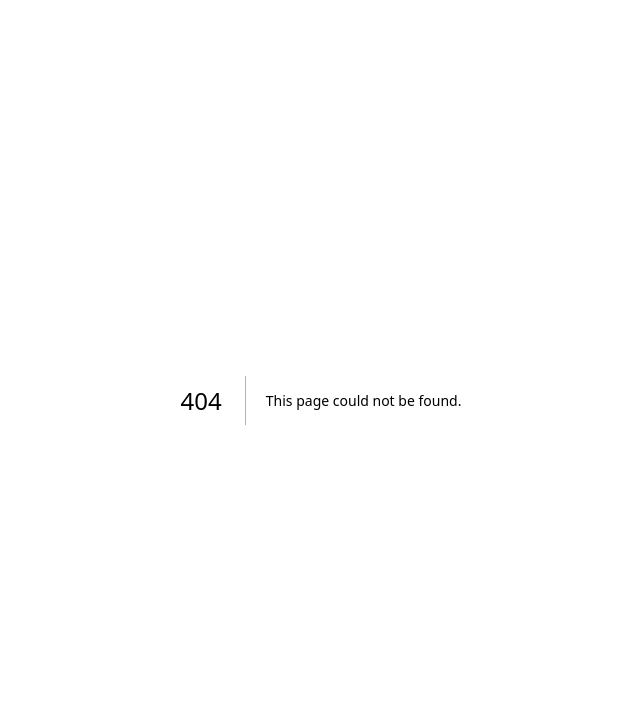
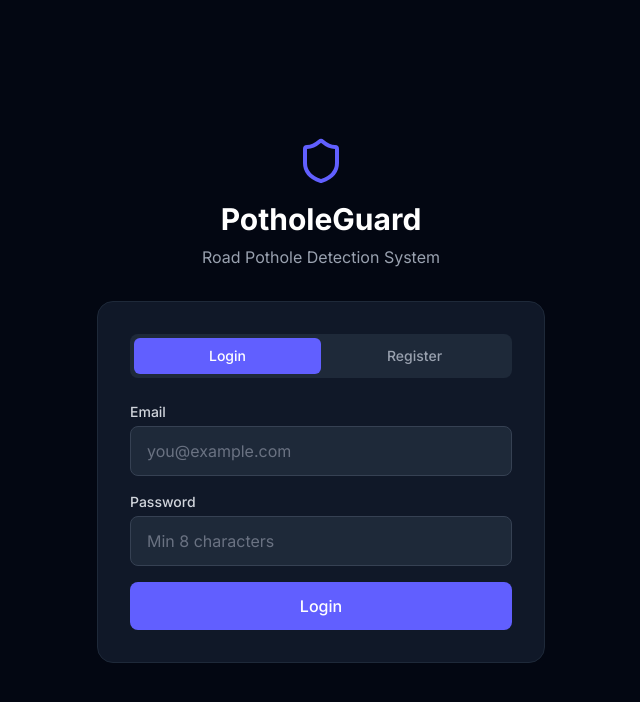
Before and after one commit to kripinya/road-pothole-detection-system, a Next.js app in the folder frontend/: page /login in a window 1280 px wide. Before the commit this address had no page. Shown: the top 702 px of the page, without its empty margins (319-959 px from the left). Built offline with nearby package versions, Linux system fonts and the light colour scheme; no server answers.

Commit message:
page.tsx

```diff
--- /dev/null
+++ b/frontend/src/app/login/page.tsx
@@ -0,0 +1,146 @@
+"use client";
+
+import { useState } from "react";
+import { useRouter } from "next/navigation";
+import { Shield } from "lucide-react";
+import api from "@/lib/api";
+
+export default function LoginPage() {
+    const router = useRouter();
+    const [isLogin, setIsLogin] = useState(true);
+    const [email, setEmail] = useState("");
+    const [password, setPassword] = useState("");
+    const [fullName, setFullName] = useState("");
+    const [error, setError] = useState("");
+    const [loading, setLoading] = useState(false);
+
+    const handleSubmit = async (e: React.FormEvent) => {
+        e.preventDefault();
+        setError("");
+        setLoading(true);
+
+        try {
+            if (isLogin) {
+                const res = await api.post("/api/v1/auth/login", { email, password });
+                localStorage.setItem("access_token", res.data.access_token);
+                localStorage.setItem("refresh_token", res.data.refresh_token);
+                router.push("/dashboard");
+            } else {
+                await api.post("/api/v1/auth/register", {
+                    email,
+                    password,
+                    full_name: fullName,
+                });
+                // Auto-login after registration
+                const res = await api.post("/api/v1/auth/login", { email, password });
+                localStorage.setItem("access_token", res.data.access_token);
+                localStorage.setItem("refresh_token", res.data.refresh_token);
+                router.push("/dashboard");
+            }
+        } catch (err: unknown) {
+            const axiosErr = err as { response?: { data?: { detail?: string } } };
+            setError(axiosErr.response?.data?.detail || "Something went wrong");
+        } finally {
+            setLoading(false);
+        }
+    };
+
+    return (
+        <div className="min-h-screen flex items-center justify-center bg-gray-950 px-4">
+            <div className="w-full max-w-md">
+                {/* Logo */}
+                <div className="text-center mb-8">
+                    <Shield className="w-12 h-12 text-indigo-500 mx-auto mb-4" />
+                    <h1 className="text-3xl font-bold text-white">PotholeGuard</h1>
+                    <p className="text-gray-400 mt-2">Road Pothole Detection System</p>
+                </div>
+
+                {/* Card */}
+                <div className="bg-gray-900 border border-gray-800 rounded-2xl p-8">
+                    {/* Tabs */}
+                    <div className="flex mb-6 bg-gray-800 rounded-lg p-1">
+                        <button
+                            onClick={() => setIsLogin(true)}
+                            className={`flex-1 py-2 text-sm font-medium rounded-md transition-colors ${isLogin
+                                    ? "bg-indigo-500 text-white"
+                                    : "text-gray-400 hover:text-white"
+                                }`}
+                        >
+                            Login
+                        </button>
+                        <button
+                            onClick={() => setIsLogin(false)}
+                            className={`flex-1 py-2 text-sm font-medium rounded-md transition-colors ${!isLogin
+                                    ? "bg-indigo-500 text-white"
+                                    : "text-gray-400 hover:text-white"
+                                }`}
+                        >
+                            Register
+                        </button>
+                    </div>
+
+                    {error && (
+                        <div className="mb-4 p-3 bg-red-500/10 border border-red-500/20 rounded-lg text-red-400 text-sm">
+                            {error}
+                        </div>
+                    )}
+
+                    <form onSubmit={handleSubmit} className="space-y-4">
+                        {!isLogin && (
+                            <div>
+                                <label className="block text-sm font-medium text-gray-300 mb-1">
+                                    Full Name
+                                </label>
+                                <input
+                                    type="text"
+                                    value={fullName}
+                                    onChange={(e) => setFullName(e.target.value)}
+                                    className="w-full px-4 py-3 bg-gray-800 border border-gray-700 rounded-lg text-white placeholder-gray-500 focus:outline-none focus:ring-2 focus:ring-indigo-500 focus:border-transparent"
+                                    placeholder="Ananya Karn"
+                                    required
+                                />
+                            </div>
+                        )}
+
+                        <div>
+                            <label className="block text-sm font-medium text-gray-300 mb-1">
+                                Email
+                            </label>
+                            <input
+                                type="email"
+                                value={email}
+                                onChange={(e) => setEmail(e.target.value)}
+                                className="w-full px-4 py-3 bg-gray-800 border border-gray-700 rounded-lg text-white placeholder-gray-500 focus:outline-none focus:ring-2 focus:ring-indigo-500 focus:border-transparent"
+                                placeholder="you@example.com"
+                                required
+                            />
+                        </div>
+
+                        <div>
+                            <label className="block text-sm font-medium text-gray-300 mb-1">
+                                Password
+                            </label>
+                            <input
+                                type="password"
+                                value={password}
+                                onChange={(e) => setPassword(e.target.value)}
+                                className="w-full px-4 py-3 bg-gray-800 border border-gray-700 rounded-lg text-white placeholder-gray-500 focus:outline-none focus:ring-2 focus:ring-indigo-500 focus:border-transparent"
+                                placeholder="Min 8 characters"
+                                required
+                                minLength={8}
+                            />
+                        </div>
+
+                        <button
+                            type="submit"
+                            disabled={loading}
+                            className="w-full py-3 bg-indigo-500 hover:bg-indigo-600 text-white font-medium rounded-lg transition-colors disabled:opacity-50 disabled:cursor-not-allowed"
+                        >
+                            {loading ? "Please wait..." : isLogin ? "Login" : "Create Account"}
+                        </button>
+                    </form>
+                </div>
+            </div>
+        </div>
+    );
+}
```
